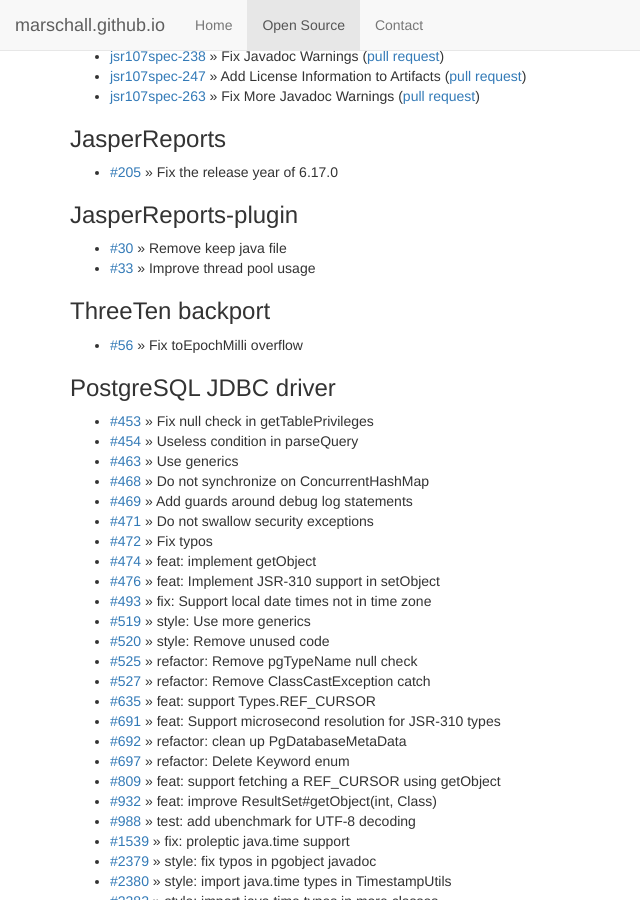
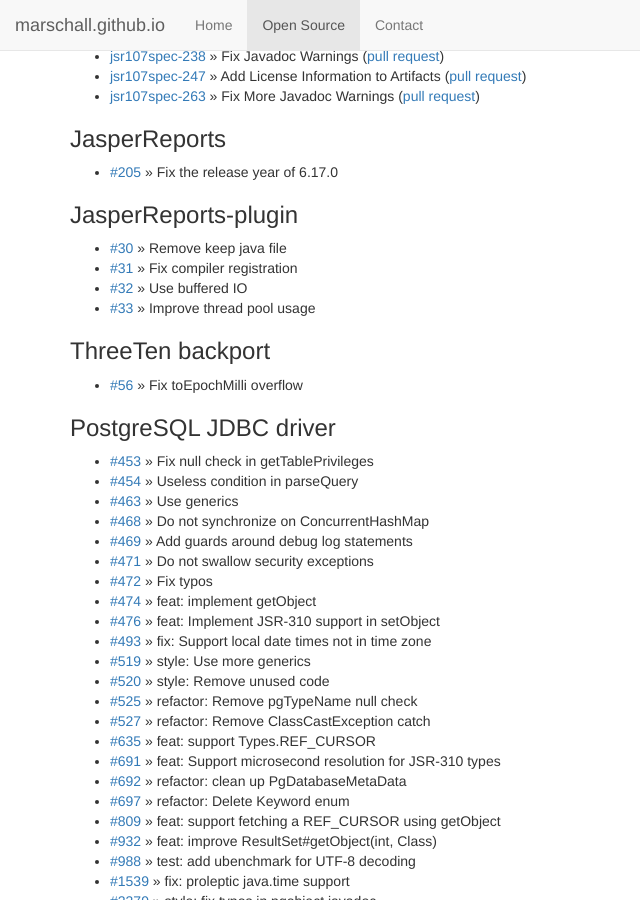
Before and after one commit to marschall/marschall.github.com, a Jekyll site: the page built from open-source.html, in a window 1280 px wide and 900 px high, scrolled down 5204 px. Shown: the whole window, without its empty margins (0-640 px from the left). Built offline with Jekyll 4.4.1, drawn with Linux system fonts in a browser that asks for light colours.

Commit message:
more Jasper plugin prs

```diff
--- a/open-source.html
+++ b/open-source.html
@@ -323,6 +323,8 @@
 <h3>JasperReports-plugin</h3>
 <ul>
   <li><a href="https://github.com/pro-crafting/Jasper-report-maven-plugin/pull/30">#30</a> &raquo; Remove keep java file</li>
+  <li><a href="https://github.com/pro-crafting/Jasper-report-maven-plugin/pull/31">#31</a> &raquo; Fix compiler registration</li>
+  <li><a href="https://github.com/pro-crafting/Jasper-report-maven-plugin/pull/32">#32</a> &raquo; Use buffered IO</li>
   <li><a href="https://github.com/pro-crafting/Jasper-report-maven-plugin/pull/33">#33</a> &raquo; Improve thread pool usage</li>
 </ul>
 <h3>ThreeTen backport</h3>
```
